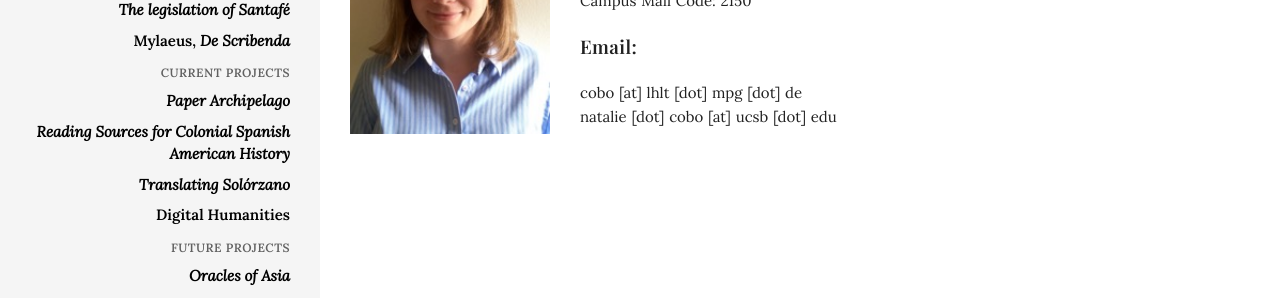
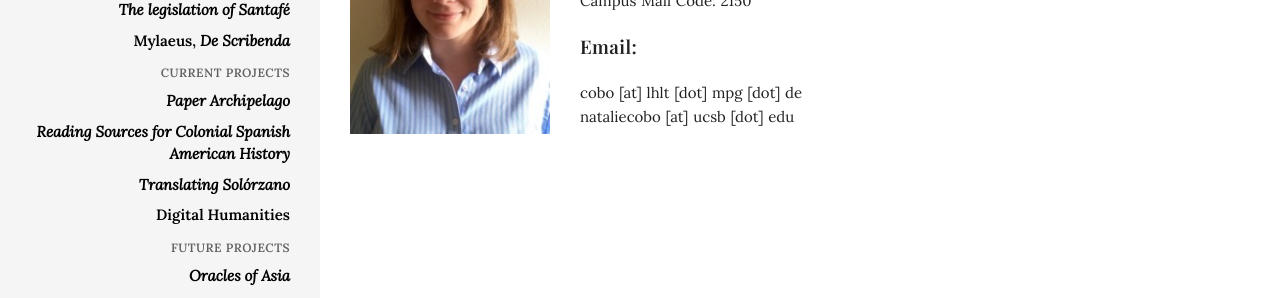
Before and after one commit to nataliecobo/nataliecobo.github.io, a Jekyll site: the page built from _pages/contact.md, in a window 1280 px wide. Shown: the part 332-630 px from the top of the page. Built offline with Jekyll 4.4.1, drawn with Linux system fonts in a browser that asks for light colours.

Commit message:
Update contact.md

```diff
--- a/_pages/contact.md
+++ b/_pages/contact.md
@@ -18,4 +18,4 @@ Campus Mail Code: 2150
 #### Email:
 
 cobo [at] lhlt [dot] mpg [dot] de
-natalie [dot] cobo [at] ucsb [dot] edu
+nataliecobo [at] ucsb [dot] edu
```
